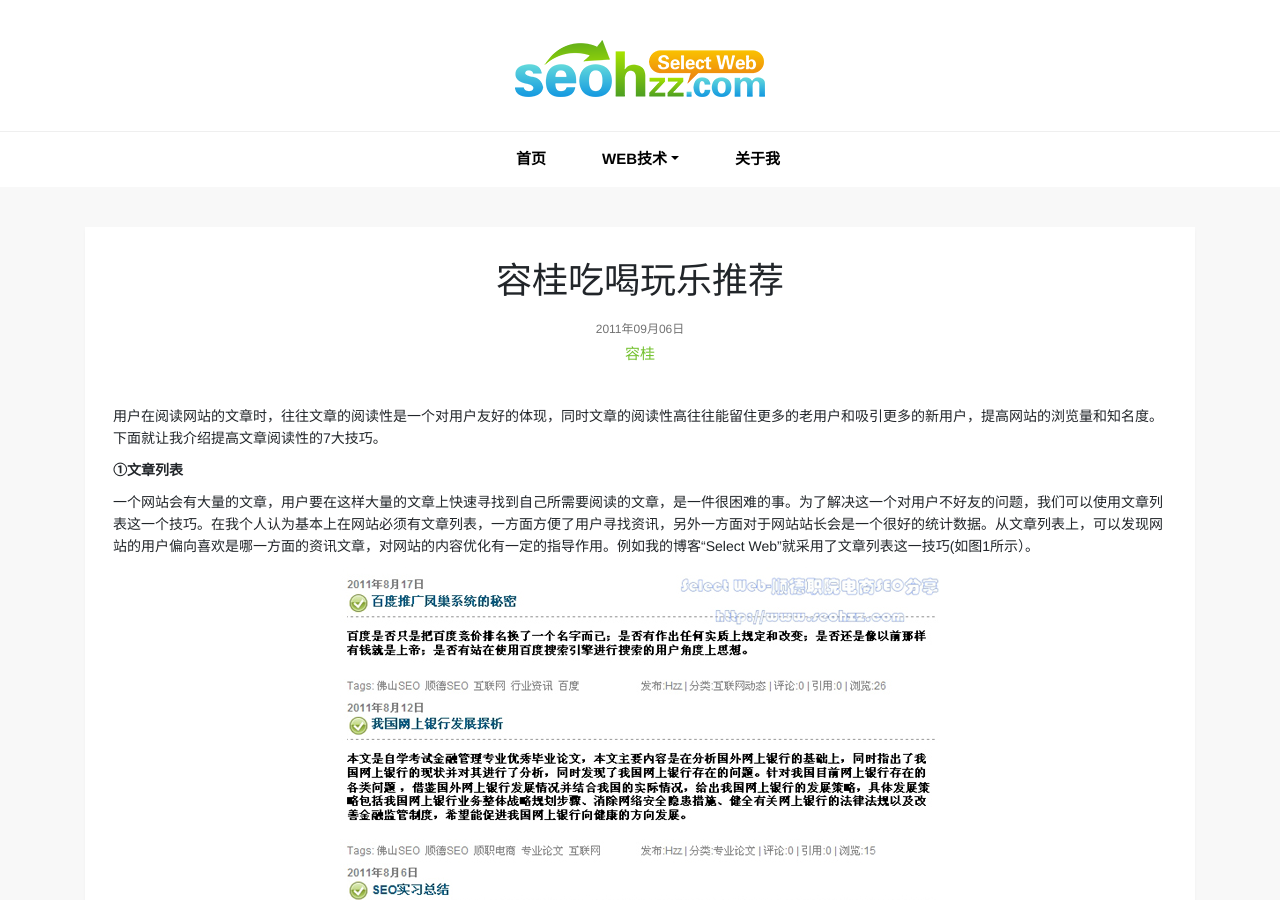
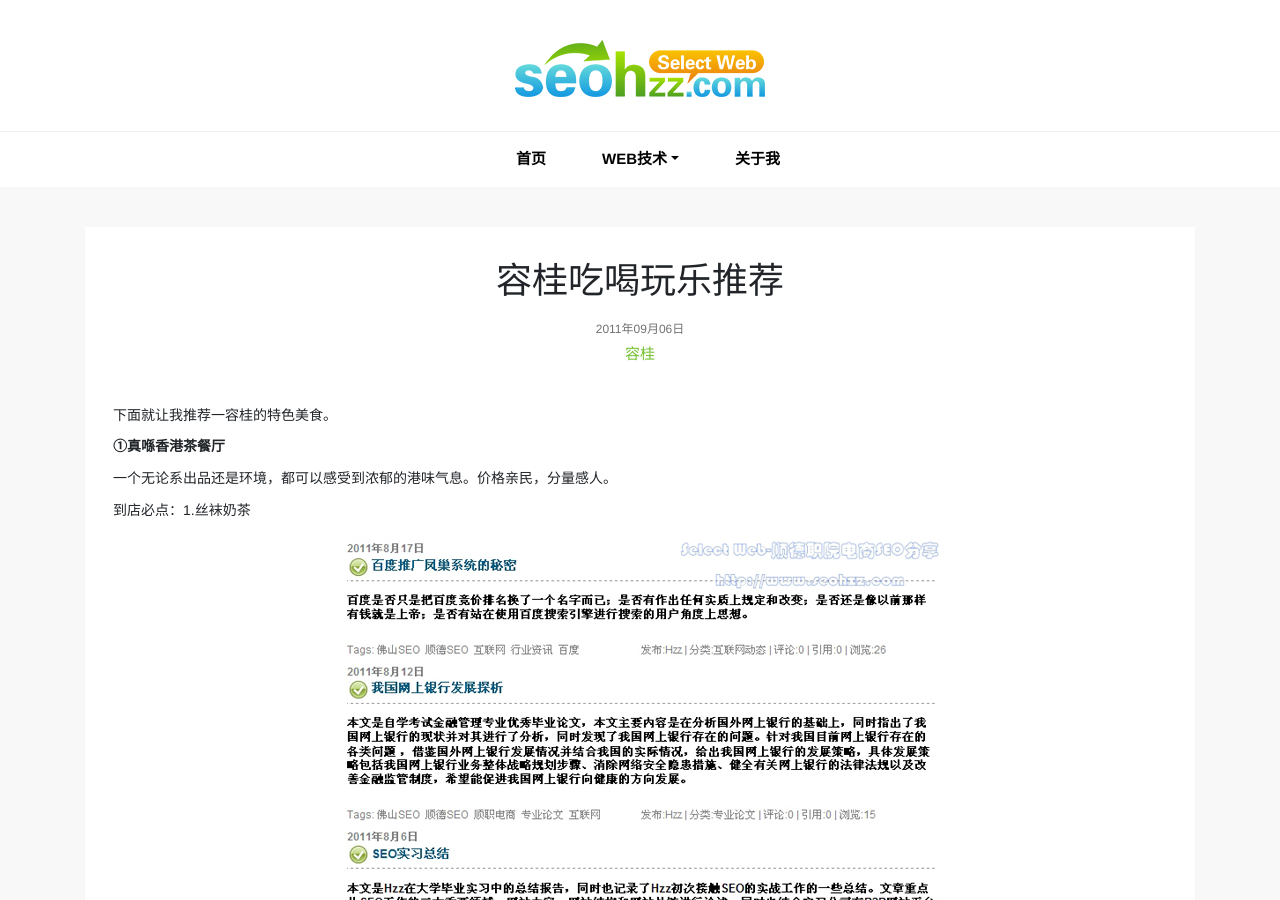
Before and after one commit to channipan/channipan.github.io, a Jekyll site: the page built from ueo/_posts/2011-09-06-web-read-skill.html, in a window 1280 px wide and 900 px high. Built offline with Jekyll 4.4.1, drawn with Linux system fonts in a browser that asks for light colours.

Commit message:
Update 2011-09-06-web-read-skill.html

```diff
--- a/ueo/_posts/2011-09-06-web-read-skill.html
+++ b/ueo/_posts/2011-09-06-web-read-skill.html
@@ -5,11 +5,12 @@ type-en: ueo
 image: web-read-skill
 title: 容桂吃喝玩乐推荐
 keywords: 容桂
-description: 文章的阅读性是一个对用户友好的体现，熟练运用提高文章阅读性的7大技巧可以留住更多的老用户和吸引更多的新用户，同时也能提高网站浏览量和知名度。
+description: 本着聚焦本地生活，为本地网友提供一个贴心、实用、便利、可信赖的推荐，为网友的美食、娱乐等消费行为提供重要的参考与指导的服务宗旨。。
 ---
-<p>用户在阅读网站的文章时，往往文章的阅读性是一个对用户友好的体现，同时文章的阅读性高往往能留住更多的老用户和吸引更多的新用户，提高网站的浏览量和知名度。下面就让我介绍提高文章阅读性的7大技巧。</p>
-<p><b>①文章列表</b></p>
-<p>一个网站会有大量的文章，用户要在这样大量的文章上快速寻找到自己所需要阅读的文章，是一件很困难的事。为了解决这一个对用户不好友的问题，我们可以使用文章列表这一个技巧。在我个人认为基本上在网站必须有文章列表，一方面方便了用户寻找资讯，另外一方面对于网站站长会是一个很好的统计数据。从文章列表上，可以发现网站的用户偏向喜欢是哪一方面的资讯文章，对网站的内容优化有一定的指导作用。例如我的博客&ldquo;Select Web&rdquo;就采用了文章列表这一技巧(如图1所示）。</p>
+下面就让我推荐一容桂的特色美食。</p>
+<p><b>①真喺香港茶餐厅</b></p>
+<p>一个无论系出品还是环境，都可以感受到浓郁的港味气息。价格亲民，分量感人。</p>
+<p>到店必点：1.丝袜奶茶</p>
 <p align="center"><img class="img-fluid" alt="Select Web文章列表" src="{{ site.url }}/images/ueo/web-read-skill-1.jpg"></p>
 <p align="center">图1&nbsp;&nbsp;&nbsp; Select Web文章列表</p>
 <p><b>②文章格式</b></p>
```
